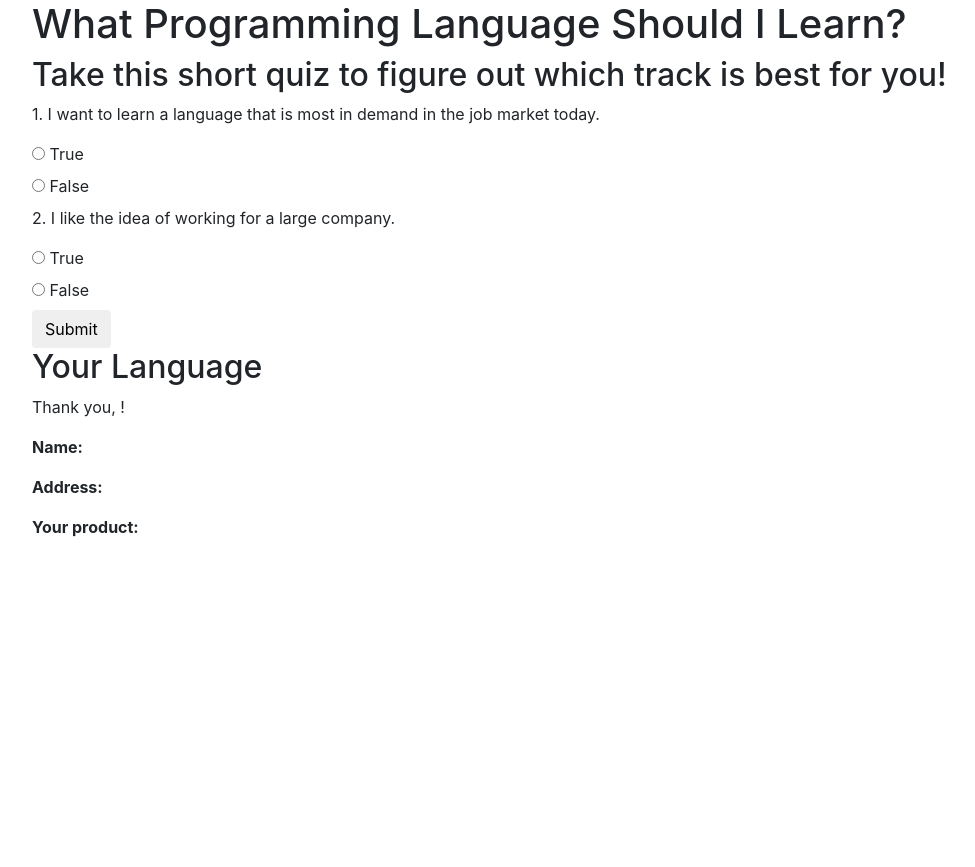
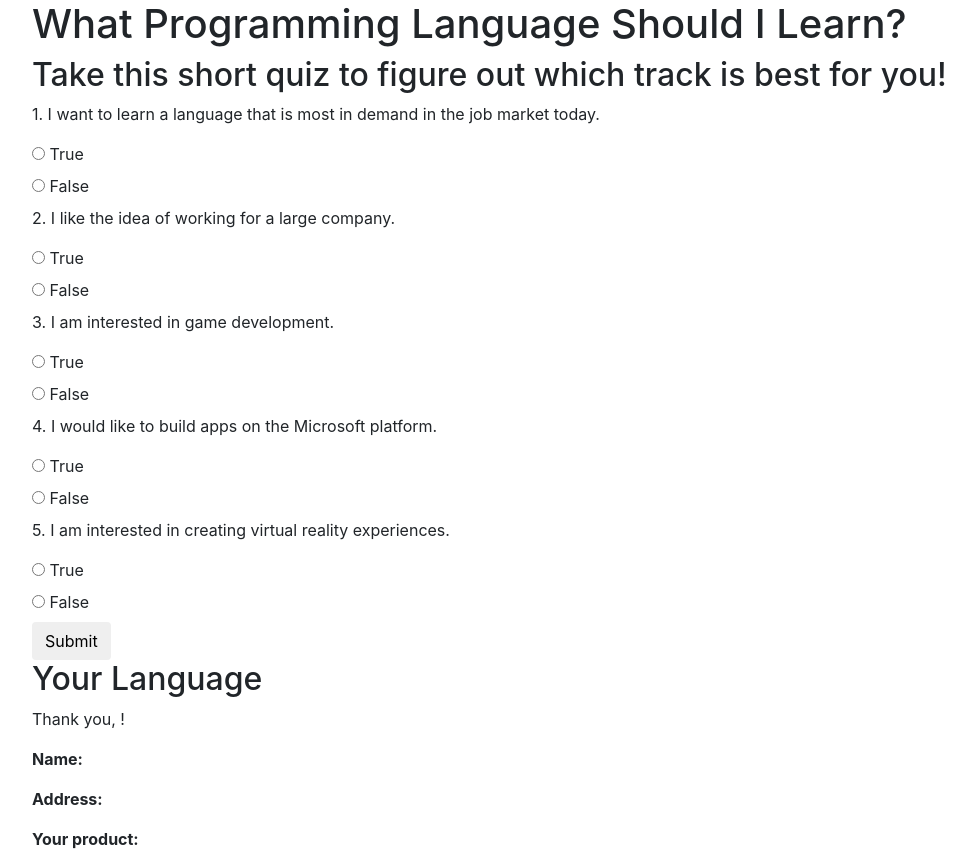
Before and after one commit to maryrobinrose/track-suggester, a plain HTML site: page index.html in a window 1280 px wide. Shown: the whole page, without its empty margins (53-1028 px from the left). Before the commit the page ends 800 px from the top, so only its background shows below. Drawn offline with nearby package versions, Linux system fonts and the light colour scheme.

Commit message:
add all five updated questions

```diff
--- a/index.html
+++ b/index.html
@@ -33,7 +33,7 @@
       </div>
 
       <div class="question">
-        <p class="question">2. I like the idea of working for a large company.</p>
+        <p>2. I like the idea of working for a large company.</p>
           <div class="radio">
             <label>
               <input type="radio" name="two" value="true2">
@@ -47,6 +47,55 @@
             </label>
           </div>
       </div>
+
+    <div class="question">
+      <p>3. I am interested in game development.</p>
+        <div class="radio">
+          <label>
+            <input type="radio" name="three" value="true2">
+            True
+          </label>
+        </div>
+        <div class="radio">
+          <label>
+            <input type="radio" name="three" value="false2">
+            False
+          </label>
+        </div>
+    </div>
+
+    <div class="question">
+      <p>4. I would like to build apps on the Microsoft platform.</p>
+        <div class="radio">
+          <label>
+            <input type="radio" name="four" value="true2">
+            True
+          </label>
+        </div>
+        <div class="radio">
+          <label>
+            <input type="radio" name="four" value="false2">
+            False
+          </label>
+        </div>
+    </div>
+
+    <div class="question">
+      <p>5. I am interested in creating virtual reality experiences.</p>
+        <div class="radio">
+          <label>
+            <input type="radio" name="five" value="true2">
+            True
+          </label>
+        </div>
+        <div class="radio">
+          <label>
+            <input type="radio" name="five" value="false2">
+            False
+          </label>
+        </div>
+    </div>
+
     </form>
 
 
```
